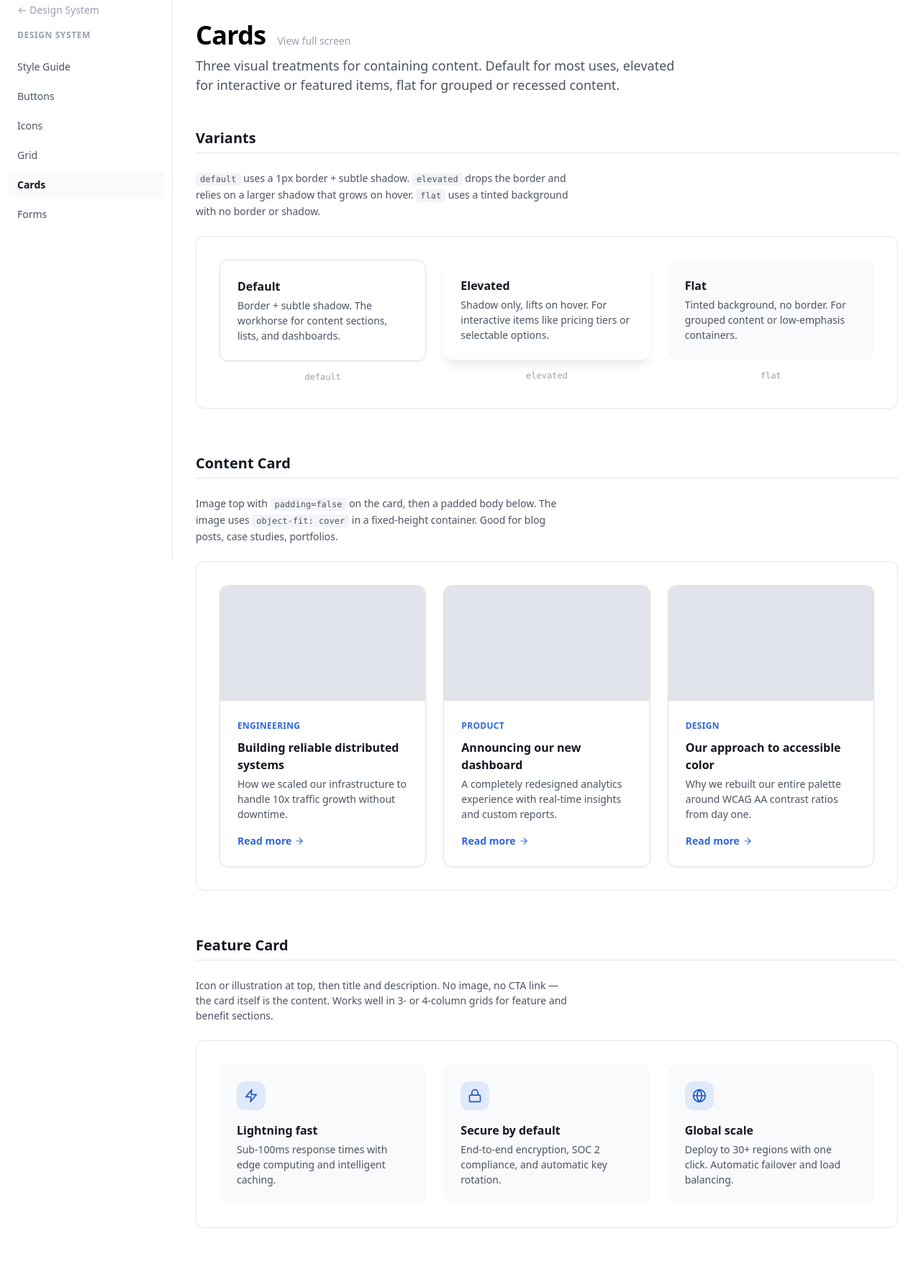
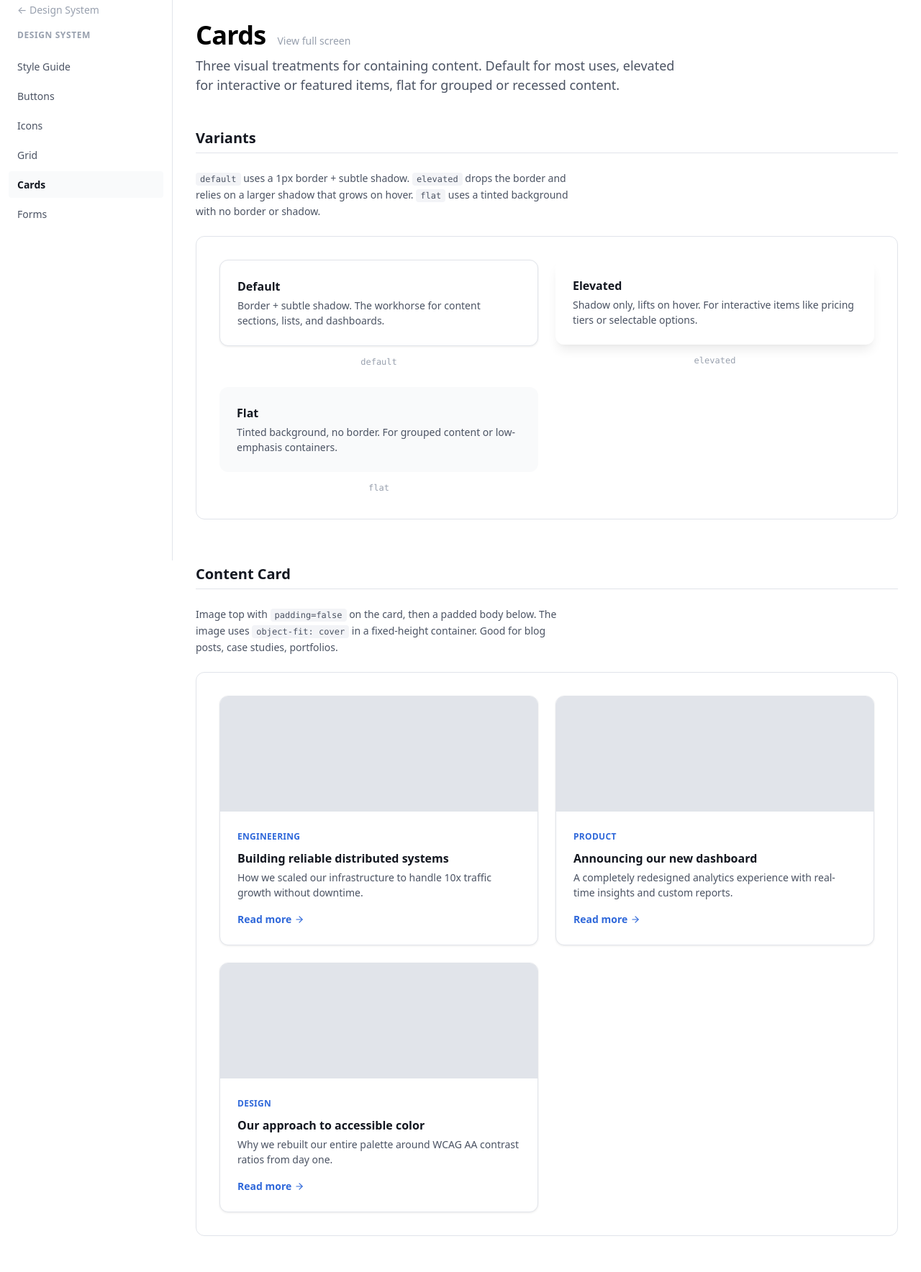
Before and after one commit to Aysnc-Labs/angora, an Astro site: page /design-system/cards in a window 1280 px wide. Shown: the part 21-1789 px from the top of the page at 72% size. Built offline with nearby package versions, Linux system fonts and the light colour scheme; Astro itself is replaced by a stand-in of ours.

Commit message:
update specimen pages

```diff
--- a/src/pages/design-system/cards.astro
+++ b/src/pages/design-system/cards.astro
@@ -19,8 +19,8 @@
       <code class="text-xs bg-gray-100 px-1.5 py-0.5 rounded-sm font-mono">elevated</code> drops the border and relies on a larger shadow that grows on hover.
       <code class="text-xs bg-gray-100 px-1.5 py-0.5 rounded-sm font-mono">flat</code> uses a tinted background with no border or shadow.
     </p>
-    <div class="border border-gray-200 rounded-lg p-8">
-      <div class="grid grid-cols-3 gap-6">
+    <div class="@container border border-gray-200 rounded-lg p-8">
+      <div class="grid grid-cols-1 @sm:grid-cols-2 @lg:grid-cols-3 grid-gap">
         <div class="flex flex-col gap-3">
           <Card>
             <CardTitle>Default</CardTitle>
@@ -52,8 +52,8 @@
     <p class="text-sm text-gray-600 mb-6 max-w-[65ch]">
       Image top with <code class="text-xs bg-gray-100 px-1.5 py-0.5 rounded-sm font-mono">padding=false</code> on the card, then a padded body below. The image uses <code class="text-xs bg-gray-100 px-1.5 py-0.5 rounded-sm font-mono">object-fit: cover</code> in a fixed-height container. Good for blog posts, case studies, portfolios.
     </p>
-    <div class="border border-gray-200 rounded-lg p-8">
-      <div class="grid grid-cols-3 gap-6">
+    <div class="@container border border-gray-200 rounded-lg p-8">
+      <div class="grid grid-cols-1 @sm:grid-cols-2 @lg:grid-cols-3 grid-gap">
         <Card padding={false}>
           <CardImage />
           <CardBody>
@@ -91,8 +91,8 @@
     <p class="text-sm text-gray-600 mb-6 max-w-[65ch]">
       Icon or illustration at top, then title and description. No image, no CTA link — the card itself is the content. Works well in 3- or 4-column grids for feature and benefit sections.
     </p>
-    <div class="border border-gray-200 rounded-lg p-8">
-      <div class="grid grid-cols-3 gap-6">
+    <div class="@container border border-gray-200 rounded-lg p-8">
+      <div class="grid grid-cols-1 @sm:grid-cols-2 @lg:grid-cols-3 grid-gap">
         <Card variant="flat">
           <div class="w-10 h-10 rounded-lg bg-primary-100 text-primary-600 flex items-center justify-center mb-4">
             <svg width="20" height="20" viewBox="0 0 24 24" fill="none" stroke="currentColor" stroke-width="2" stroke-linecap="round" stroke-linejoin="round"><path d="M13 2L3 14h9l-1 8 10-12h-9l1-8z"/></svg>
--- a/src/pages/design-system/icons.astro
+++ b/src/pages/design-system/icons.astro
@@ -13,7 +13,7 @@ import Close from '@/icons/Close.astro';
       Each icon renders as inline SVG with <code class="text-xs bg-gray-100 px-1.5 py-0.5 rounded-sm font-mono">stroke="currentColor"</code>, so it inherits the parent's text color. Default size is <code class="text-xs bg-gray-100 px-1.5 py-0.5 rounded-sm font-mono">24px</code>.
     </p>
     <div class="border border-gray-200 rounded-lg p-8">
-      <div class="grid grid-cols-2 gap-6" style="max-width: 400px;">
+      <div class="grid grid-cols-2 grid-gap" style="max-width: 400px;">
         <div class="flex items-center gap-4" data-icon-entry>
           <div class="w-12 h-12 flex items-center justify-center bg-gray-50 rounded-lg">
             <ArrowRight />
```
